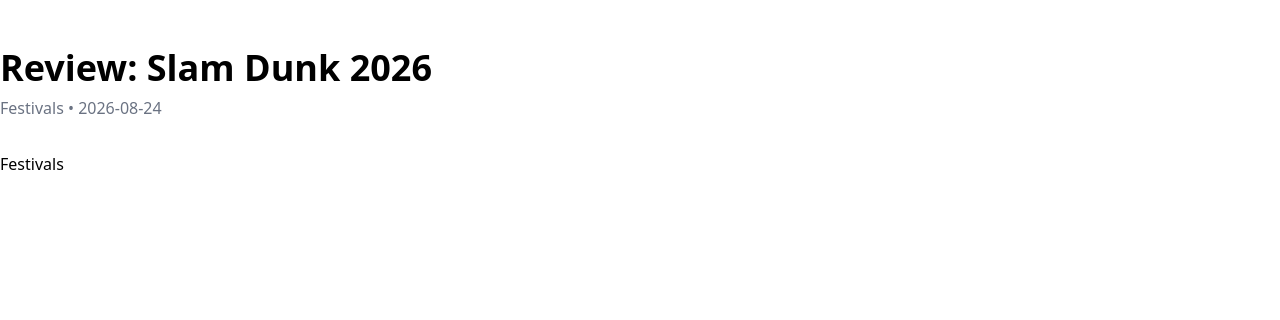
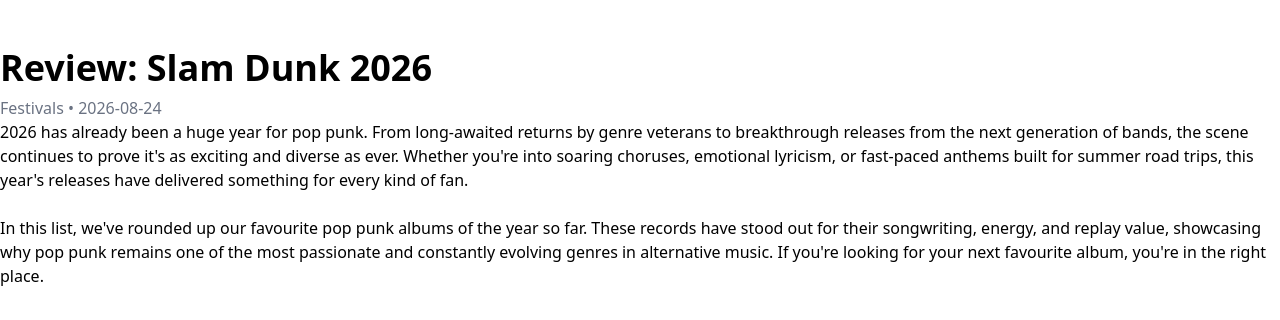
Before and after one commit to davidshakesby/music-storm, a Next.js app: page /blog/slam-dunk-2026 in a window 1280 px wide. Shown: the top 320 px of the page. Built offline with nearby package versions, Linux system fonts and the light colour scheme; a web font is replaced by a local one.

Commit message:
Fixed the image sizing issue, all imgs are now the same size

```diff
--- a/app/blog/[slug]/page.tsx
+++ b/app/blog/[slug]/page.tsx
@@ -22,9 +22,12 @@ export default async function Blog(
         {article.category} • {article.publishedAt}
       </p>
 
-      <p className="mt-8">
-        {article.category}
-      </p>
+    {article.content.map((paragraph, index) => (
+    <p key={index} className="mb-6">
+      {paragraph}
+    </p>
+  ))}
+
     </main>
   );
 }
--- a/app/components/ux/Card.tsx
+++ b/app/components/ux/Card.tsx
@@ -11,7 +11,7 @@ type CardProps = {
 export default function Card({ title, image, description, category }: CardProps) {
     return (
         <div className="border p-6 rounded h-full flex flex-col">
-            <Image src={`/images/${image}`} width={600} height={400} alt="Artist Image" className="mb-4 rounded" />
+            <Image className="mb-4 w-full h-70 object-cover" src={`/images/${image}`} height={400} width={600} alt="Artist Image"  />
             <h3 className="text-xl font-semibold mb-2">{title}</h3>
             <p className="text-sm text-slate-600 mb-4">{description}</p>
             <Link href="/artist" className="mb-10">
--- a/app/data/articles.ts
+++ b/app/data/articles.ts
@@ -8,6 +8,10 @@ export const articles = [
         image: "poppunk.jpg",
         publishedAt: "2026-08-24",
         author: "Music Storm",
+        content: [
+            "2026 has already been a huge year for pop punk. From long-awaited returns by genre veterans to breakthrough releases from the next generation of bands, the scene continues to prove it's as exciting and diverse as ever. Whether you're into soaring choruses, emotional lyricism, or fast-paced anthems built for summer road trips, this year's releases have delivered something for every kind of fan.",
+            "In this list, we've rounded up our favourite pop punk albums of the year so far. These records have stood out for their songwriting, energy, and replay value, showcasing why pop punk remains one of the most passionate and constantly evolving genres in alternative music. If you're looking for your next favourite album, you're in the right place."
+        ]
     },
      {
         id: 2,
@@ -18,5 +22,9 @@ export const articles = [
         image: "SlamDunk.jpg",
         publishedAt: "2026-08-24",
         author: "Music Storm",
+         content: [
+            "2026 has already been a huge year for pop punk. From long-awaited returns by genre veterans to breakthrough releases from the next generation of bands, the scene continues to prove it's as exciting and diverse as ever. Whether you're into soaring choruses, emotional lyricism, or fast-paced anthems built for summer road trips, this year's releases have delivered something for every kind of fan.",
+            "In this list, we've rounded up our favourite pop punk albums of the year so far. These records have stood out for their songwriting, energy, and replay value, showcasing why pop punk remains one of the most passionate and constantly evolving genres in alternative music. If you're looking for your next favourite album, you're in the right place."
+        ]
     },
 ]
```
